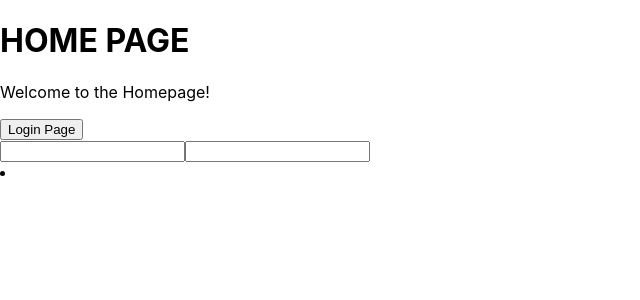
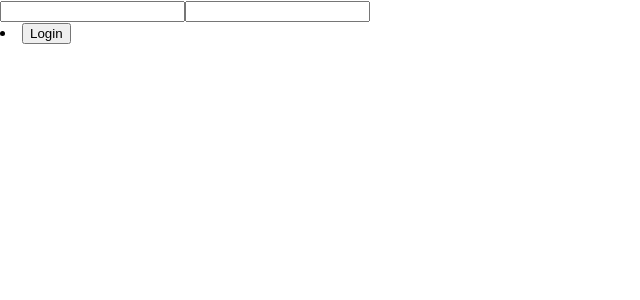
Before and after one commit to qiarash/get-some-react-in-your-blood, a React (Create React App) app: page /login in a window 1280 px wide. Shown: the top 300 px of the page, without its empty margins (0-640 px from the left). Built offline with nearby package versions, Linux system fonts and the light colour scheme.

Commit message:
fixed router loading issue

```diff
--- a/src/App.js
+++ b/src/App.js
@@ -7,8 +7,7 @@ function App() {
   return (
     <Router>
       <div>
-        <HomePage />
-        <Route exact path="/" component={App} />
+        <Route exact path="/" component={HomePage} />
         <Route path="/login" component={LoginPage} />
       </div>
     </Router>
--- a/src/containers/login.js
+++ b/src/containers/login.js
@@ -1,7 +1,7 @@
 import React from "react";
 import Input from "../components/Input";
-// import Submit from "../components/Submit";
-// import { BrowserRouter as Link, Router } from "react-router-dom";
+import Submit from "../components/Submit";
+import { BrowserRouter as Link } from "react-router-dom";
 
 class LoginPage extends React.Component {
   constructor(props) {
@@ -34,11 +34,9 @@ class LoginPage extends React.Component {
         <Input type={"USERNAME"} value="" onChange={this.onChange1} />
         <Input type={"PASSWORD"} value="" onChange={this.onChange2} />
         <li>
-          {/* <Router>
-            <Link to="/">
-              <Submit onClick={this.submit} value="Login" />
-            </Link>
-          </Router> */}
+          <Link to="/">
+            <Submit onClick={this.submit} value="Login" />
+          </Link>
         </li>
       </form>
     );
```
